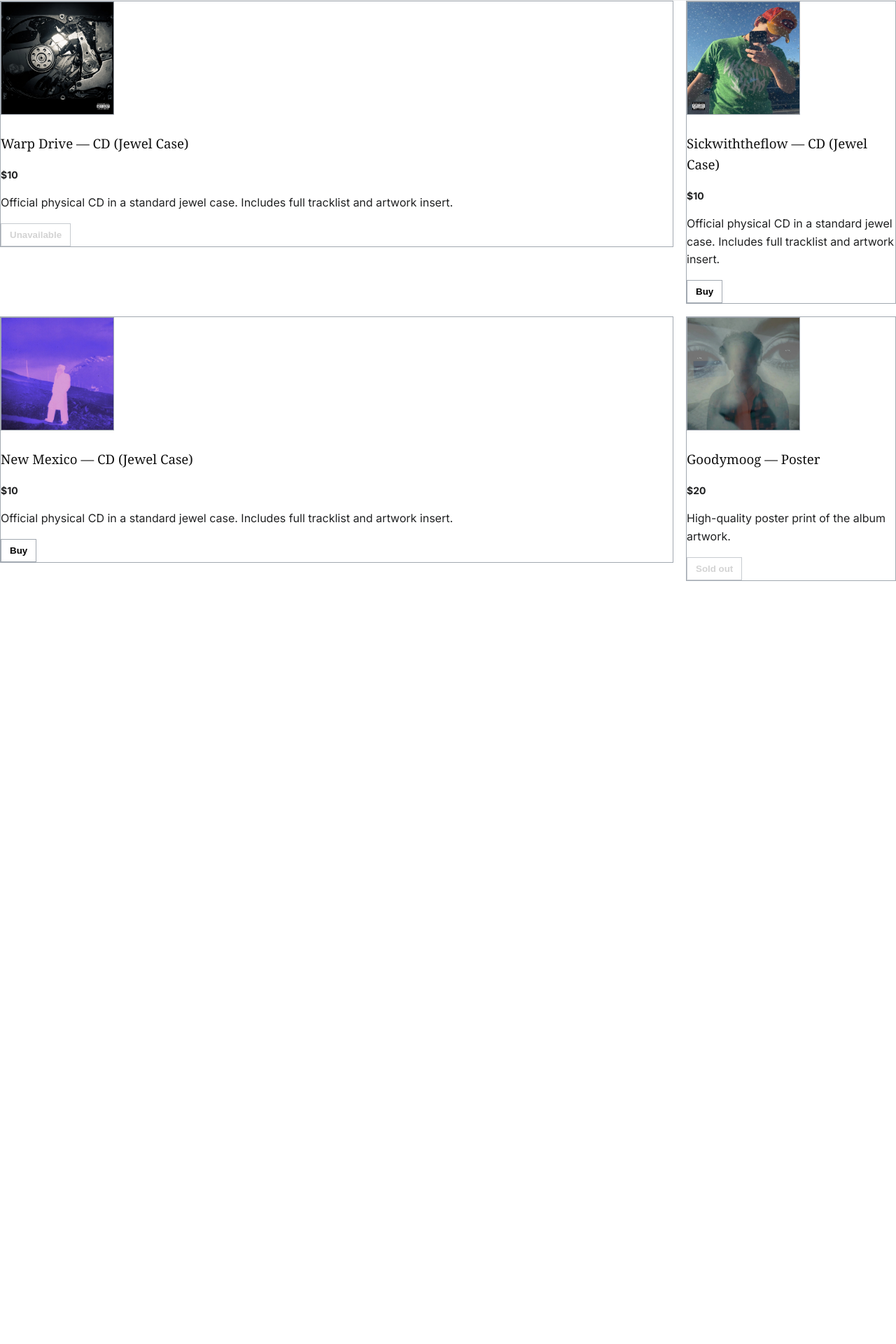
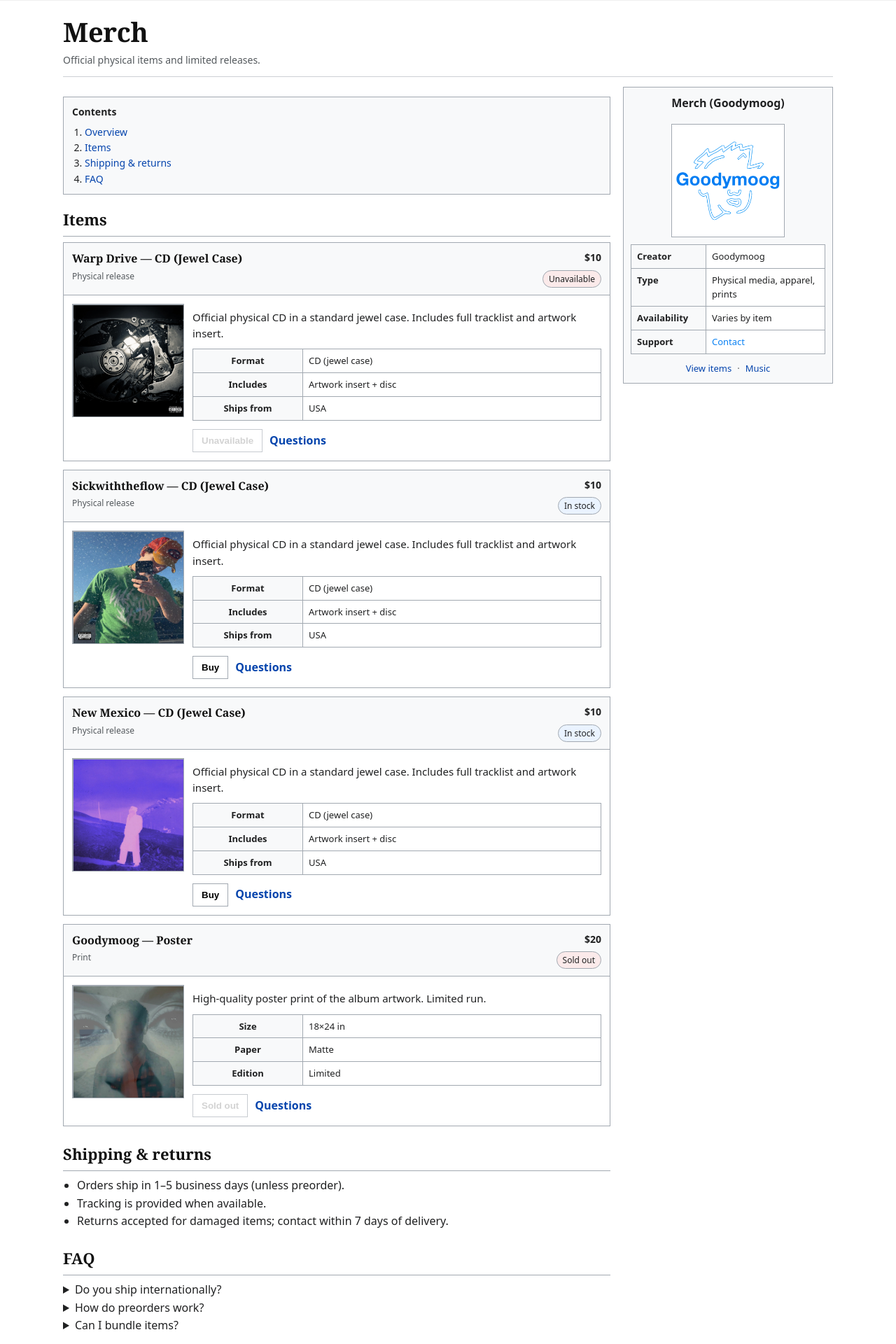
Before and after one commit to goodymoog/goodymoog-next, a Next.js app: page /merch in a window 1280 px wide. Shown: the part 96-2016 px from the top of the page at 70% size. Before the commit the page ends 926 px from the top, so only its background shows below. Built offline with nearby package versions, Linux system fonts and the light colour scheme.

Commit message:
Stripe live prices???

```diff
--- a/app/merch/page.tsx
+++ b/app/merch/page.tsx
@@ -12,7 +12,7 @@
   status?: "In stock" | "Preorder" | "Sold out" | "Unavailable";
   description: string;
   details: { label: string; value: string }[];
-  image?: string;
+  image?: string; // e.g. "/images/merch/cd.webp"
 };
 
 const MERCH: MerchItem[] = [
@@ -67,7 +67,7 @@
     subtitle: "Print",
     price: "$20",
     status: "Sold out",
-    description: "High-quality poster print of the album artwork.",
+    description: "High-quality poster print of the album artwork. Limited run.",
     details: [
       { label: "Size", value: "18×24 in" },
       { label: "Paper", value: "Matte" },
@@ -76,6 +76,19 @@
     image: "/images/merch/poster.webp",
   },
 ];
+
+function StatusPill({ status }: { status?: MerchItem["status"] }) {
+  if (!status) return null;
+
+  const cls =
+    status === "In stock"
+      ? styles.pillIn
+      : status === "Preorder"
+      ? styles.pillPre
+      : styles.pillOut;
+
+  return <span className={`${styles.pill} ${cls}`}>{status}</span>;
+}
 
 export default function MerchPage() {
   async function handleCheckout(itemId: string) {
@@ -86,7 +99,6 @@
         body: JSON.stringify({ itemId }),
       });
 
-      // If your API returns plain text errors, read them safely
       if (!res.ok) {
         const msg = await res.text();
         alert(msg || "Checkout failed");
@@ -94,12 +106,9 @@
       }
 
       const data: { url?: string; error?: string } = await res.json();
-      if (data.url) {
-        window.location.href = data.url;
-      } else {
-        alert(data.error || "Checkout failed (no URL returned)");
-      }
-    } catch (e) {
+      if (data.url) window.location.href = data.url;
+      else alert(data.error || "Checkout failed (no URL returned)");
+    } catch {
       alert("Checkout failed (network error)");
     }
   }
@@ -109,45 +118,217 @@
       <Header />
 
       <main className={styles.wrap}>
+        <div className={styles.article}>
+          <header className={styles.top}>
+            <div className={styles.titleRow}>
+              <h1 className={styles.h1}>Merch</h1>
+              <span></span>
+            </div>
+            <p className={styles.subtitle}>
+              Official physical items and limited releases.
+            </p>
+            <div className={styles.rule} />
+          </header>
+
           <div className={styles.grid}>
+            <section className={styles.contentCol}>
+              <nav className={styles.toc} aria-label="Table of contents">
+                <div className={styles.tocTitle}>Contents</div>
+                <ol className={styles.tocList}>
+                  <li>
+                    <a href="#overview">Overview</a>
+                  </li>
+                  <li>
+                    <a href="#items">Items</a>
+                    <ol></ol>
+                  </li>
+                  <li>
+                    <a href="#shipping">Shipping & returns</a>
+                  </li>
+                  <li>
+                    <a href="#faq">FAQ</a>
+                  </li>
+                </ol>
+              </nav>
+
+              <section id="items" className={styles.section}>
+                <h2 className={styles.h2}>Items</h2>
+
+                <div className={styles.cards}>
                   {MERCH.map((item) => {
                     const disabled =
                       item.status === "Sold out" || item.status === "Unavailable";
 
                     return (
-              <article key={item.id} className={styles.card}>
-                <div className={styles.imageWrap}>
+                      <article key={item.id} id={item.id} className={styles.card}>
+                        <div className={styles.cardHeader}>
+                          <div>
+                            <h3 className={styles.h3}>{item.title}</h3>
+                            {item.subtitle ? (
+                              <div className={styles.kicker}>{item.subtitle}</div>
+                            ) : null}
+                          </div>
+
+                          <div className={styles.metaRight}>
+                            <div className={styles.price}>{item.price}</div>
+                            <StatusPill status={item.status} />
+                          </div>
+                        </div>
+
+                        <div className={styles.cardBody}>
+                          <div className={styles.media}>
                             {item.image ? (
+                              <div className={styles.imageFrame}>
                                 <Image
                                   src={item.image}
                                   alt={item.title}
                                   width={160}
                                   height={160}
-                      // if you have CSS sizing, keep it:
-                      className={(styles as any).img}
+                                  className={styles.img}
+                                  priority={item.id === "warp-drive-cd"}
                                 />
-                  ) : null}
+                              </div>
+                            ) : (
+                              <div className={styles.imgPlaceholder}>Image</div>
+                            )}
                           </div>
 
-                <div className={styles.content}>
-                  <h3>{item.title}</h3>
-                  <div className={styles.price}>{item.price}</div>
-                  <p>{item.description}</p>
+                          <div className={styles.text}>
+                            <p className={styles.p}>{item.description}</p>
 
+                            <table className={styles.table}>
+                              <tbody>
+                                {item.details.map((d) => (
+                                  <tr key={d.label}>
+                                    <th className={styles.th}>{d.label}</th>
+                                    <td className={styles.td}>{d.value}</td>
+                                  </tr>
+                                ))}
+                              </tbody>
+                            </table>
+
+                            <div className={styles.actions}>
                               <button
+                                className={styles.buyBtn}
                                 type="button"
-                    className={styles.buyBtn}
                                 onClick={() => handleCheckout(item.id)}
                                 disabled={disabled}
-                    title={disabled ? item.status : "Buy"}
                               >
                                 {disabled ? item.status : "Buy"}
                               </button>
+
+                              <a className={styles.linkBtn} href="/contact">
+                                Questions
+                              </a>
+                            </div>
+                          </div>
                         </div>
                       </article>
                     );
                   })}
                 </div>
+              </section>
+
+              <section id="shipping" className={styles.section}>
+                <h2 className={styles.h2}>Shipping & returns</h2>
+                <ul className={styles.ul}>
+                  <li>Orders ship in 1–5 business days (unless preorder).</li>
+                  <li>Tracking is provided when available.</li>
+                  <li>
+                    Returns accepted for damaged items; contact within 7 days of
+                    delivery.
+                  </li>
+                </ul>
+              </section>
+
+              <section id="faq" className={styles.section}>
+                <h2 className={styles.h2}>FAQ</h2>
+
+                <details className={styles.details}>
+                  <summary>Do you ship internationally?</summary>
+                  <p className={styles.p}>
+                    Not yet by default—if you need international shipping, hit
+                    “Questions” and I’ll tell you options.
+                  </p>
+                </details>
+
+                <details className={styles.details}>
+                  <summary>How do preorders work?</summary>
+                  <p className={styles.p}>
+                    Preorders charge at checkout (unless you set it up otherwise)
+                    and ship once production finishes.
+                  </p>
+                </details>
+
+                <details className={styles.details}>
+                  <summary>Can I bundle items?</summary>
+                  <p className={styles.p}>
+                    Yes—once you wire a real checkout, bundling is easy. For now,
+                    message me and I can arrange it manually.
+                  </p>
+                </details>
+              </section>
+            </section>
+
+            <aside className={styles.infoCol}>
+              <div className={styles.infobox}>
+                <div className={styles.infoboxTitle}>Merch (Goodymoog)</div>
+
+                <div className={styles.infoboxImageWrap}>
+                  <Image
+                    src="/images/logo.webp"
+                    alt="Goodymoog logo"
+                    width={160}
+                    height={160}
+                    className={styles.infoboxImg}
+                    priority
+                  />
+                </div>
+
+                <table className={styles.infoTable}>
+                  <tbody>
+                    <tr>
+                      <th>Creator</th>
+                      <td>Goodymoog</td>
+                    </tr>
+                    <tr>
+                      <th>Type</th>
+                      <td>Physical media, apparel, prints</td>
+                    </tr>
+                    <tr>
+                      <th>Availability</th>
+                      <td>Varies by item</td>
+                    </tr>
+                    <tr>
+                      <th>Support</th>
+                      <td>
+                        <a href="/contact">Contact</a>
+                      </td>
+                    </tr>
+                  </tbody>
+                </table>
+
+                <div className={styles.infoboxFooter}>
+                  <a className={styles.smallLink} href="#items">
+                    View items
+                  </a>
+                  <span className={styles.dot}>·</span>
+                  <a className={styles.smallLink} href="/music">
+                    Music
+                  </a>
+                </div>
+              </div>
+            </aside>
+          </div>
+
+          <footer className={styles.footer}>
+            <div className={styles.rule} />
+            <p className={styles.footerText}>
+              Text is styled in a Wikipedia-inspired layout (not affiliated with
+              Wikipedia).
+            </p>
+          </footer>
+        </div>
       </main>
     </>
   );
```
Lines whose indentation alone changed are shown as unchanged.
